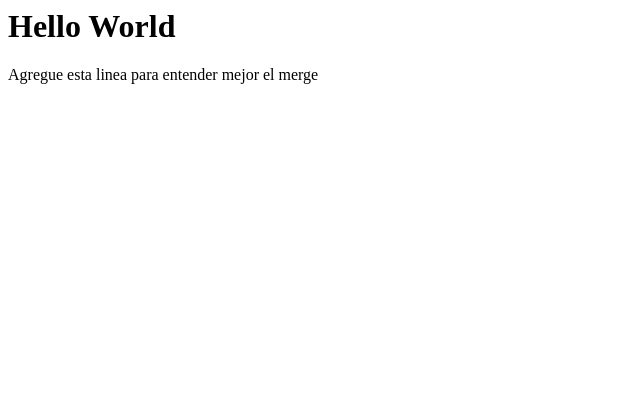
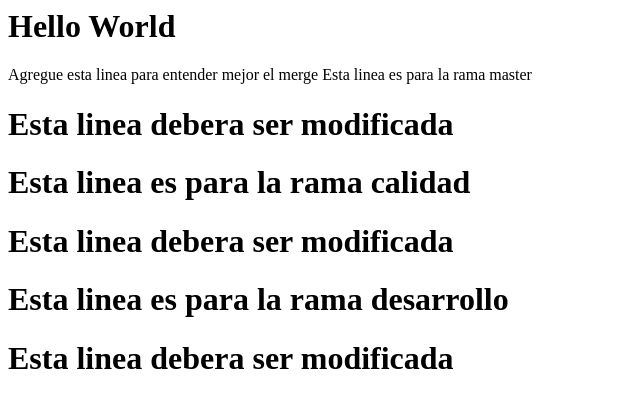
Before and after one commit to carlosgoncalvespy/testcicd, a plain HTML site: page index.html in a window 1280 px wide. Shown: the whole page, without its empty margins (0-640 px from the left). Drawn offline with Linux system fonts and the light colour scheme.

Commit message:
Preparando el ambiente para que se clone la rama Master

```diff
--- a/index.html
+++ b/index.html
@@ -1,2 +1,11 @@
 <h1> Hello World </h1>
 Agregue esta linea para entender mejor el merge
+Esta linea es para la rama master
+<h1>Esta linea debera ser modificada <h1>
+
+
+Esta linea es para la rama calidad
+<h1>Esta linea debera ser modificada <h1>
+
+Esta linea es para la rama desarrollo
+<h1>Esta linea debera ser modificada <h1>
```
Also changed, not shown: file1.txt, file2.txt, file3.txt (added), readme.txt.
